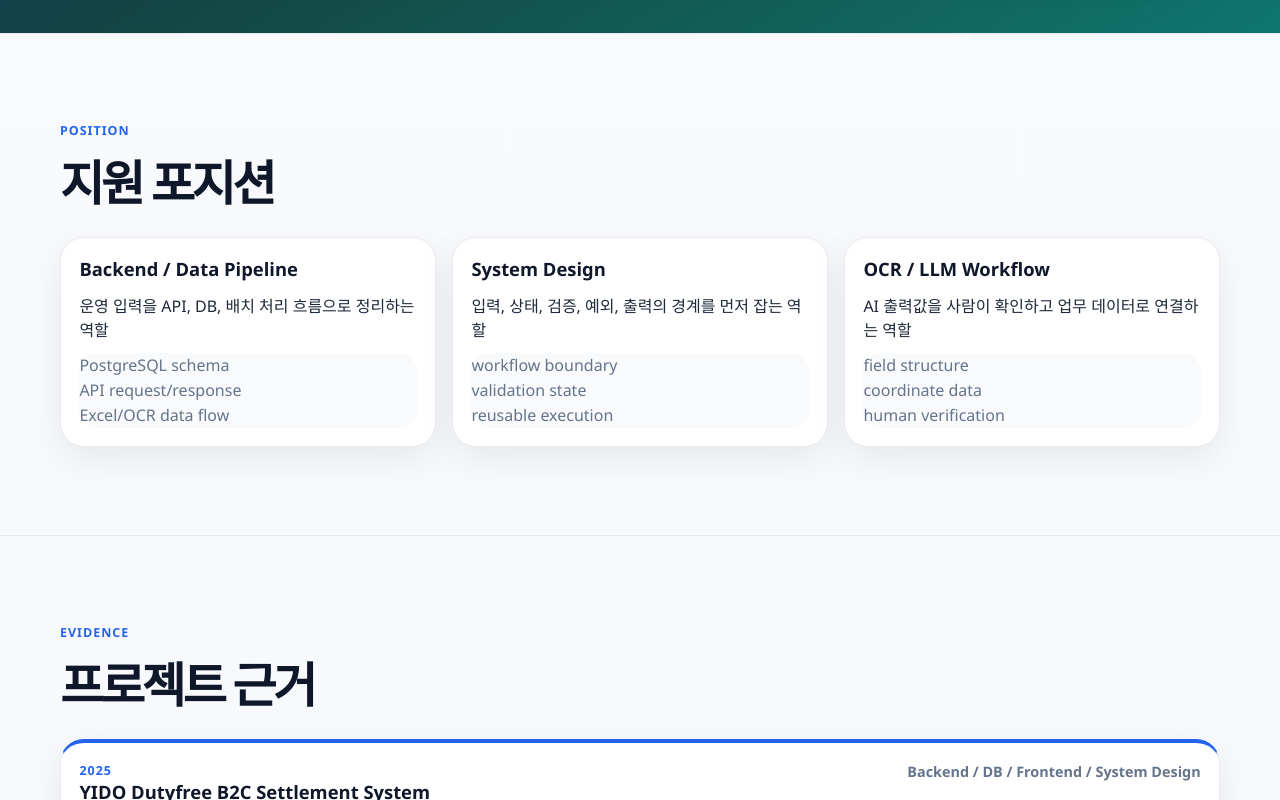
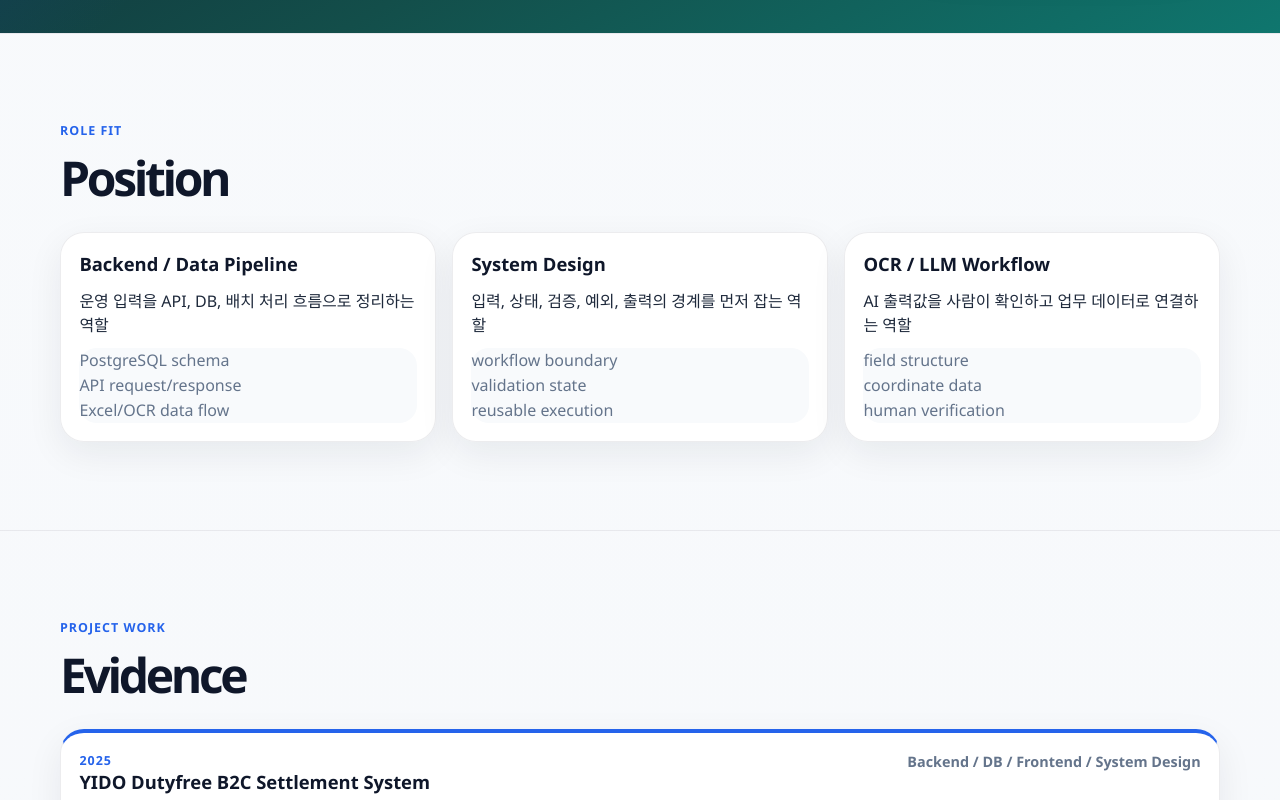
Before and after one commit to Dreamer-Dy-Yun/career-portfolio, a React (Vite) app: page / in a window 1280 px wide. Shown: the part 660-1460 px from the top of the page. Built offline with nearby package versions, Linux system fonts and the light colour scheme; no server answers.

Commit message:
Use English labels for position and evidence

```diff
--- a/src/App.tsx
+++ b/src/App.tsx
@@ -38,10 +38,10 @@ const App = () => {
       <Header siteTitle={content.siteTitle} />
       <main>
         <Hero hero={content.hero} />
-        <Section id="roles" eyebrow="Position" title="지원 포지션">
+        <Section id="roles" eyebrow="Role Fit" title="Position">
           <RoleGrid roles={content.roles} />
         </Section>
-        <Section id="projects" eyebrow="Evidence" title="프로젝트 근거">
+        <Section id="projects" eyebrow="Project Work" title="Evidence">
           <ProjectGrid projects={content.projects} />
         </Section>
         <Section id="career" eyebrow="Career" title="경력 이력">
--- a/src/components/Header.tsx
+++ b/src/components/Header.tsx
@@ -3,8 +3,8 @@ type HeaderProps = {
 };
 
 const navItems = [
-  { label: '포지션', href: '#roles' },
-  { label: '프로젝트', href: '#projects' },
+  { label: 'Position', href: '#roles' },
+  { label: 'Evidence', href: '#projects' },
   { label: '경력', href: '#career' },
   { label: '기술', href: '#skills' },
   { label: '문의', href: '#contact' },
```
